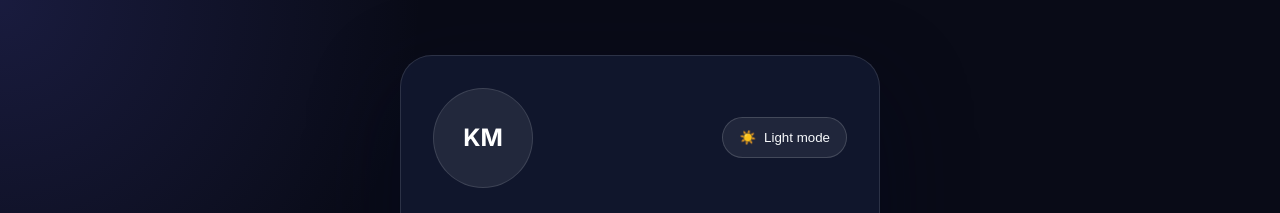
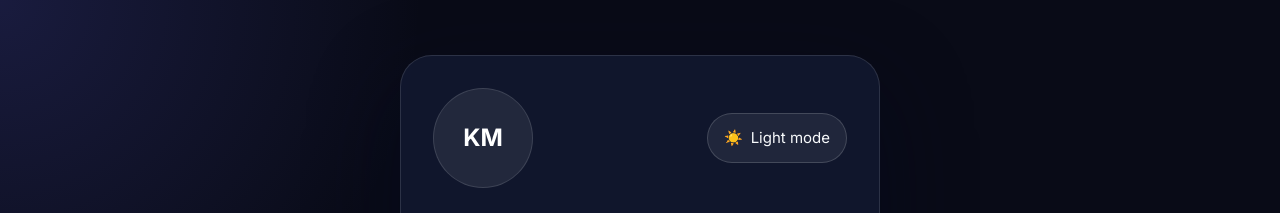
Before and after one commit to kmoreslalom/my-site, a Vue app in the folder LESSON_SIX/: page / in a window 1280 px wide. Shown: the top 213 px of the page. Built offline with nearby package versions, Linux system fonts and the light colour scheme.

Commit message:
veutify install

```diff
--- a/LESSON_SIX/package.json
+++ b/LESSON_SIX/package.json
@@ -11,8 +11,10 @@
     "type-check": "vue-tsc --build"
   },
   "dependencies": {
+    "@mdi/font": "^7.4.47",
     "vue": "^3.5.32",
-    "vue-router": "^5.0.4"
+    "vue-router": "^5.0.4",
+    "vuetify": "^4.0.9"
   },
   "devDependencies": {
     "@tsconfig/node24": "^24.0.4",
--- a/LESSON_SIX/src/main.ts
+++ b/LESSON_SIX/src/main.ts
@@ -1,11 +1,28 @@
 import './assets/main.css'
+import 'vuetify/styles'
+import '@mdi/font/css/materialdesignicons.css'
 
 import { createApp } from 'vue'
+import { createVuetify } from 'vuetify'
+import { aliases, mdi } from 'vuetify/iconsets/mdi'
+
 import App from './App.vue'
 import router from './router'
+
+const vuetify = createVuetify({
+  icons: {
+    defaultSet: 'mdi',
+    aliases,
+    sets: { mdi },
+  },
+  theme: {
+    defaultTheme: 'light',
+  },
+})
 
 const app = createApp(App)
 
 app.use(router)
+app.use(vuetify)
 
 app.mount('#app')
```
Also changed, not shown: 1 other file (tests, documents, lock files or other folders).
